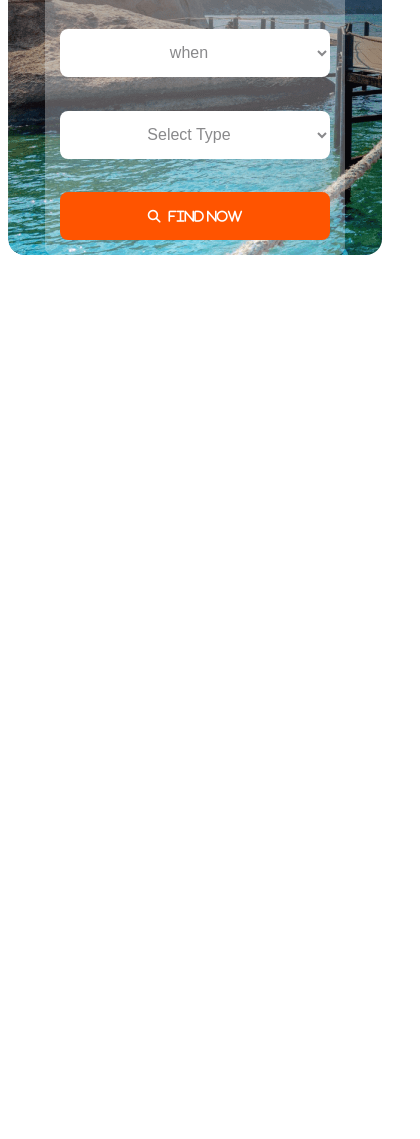
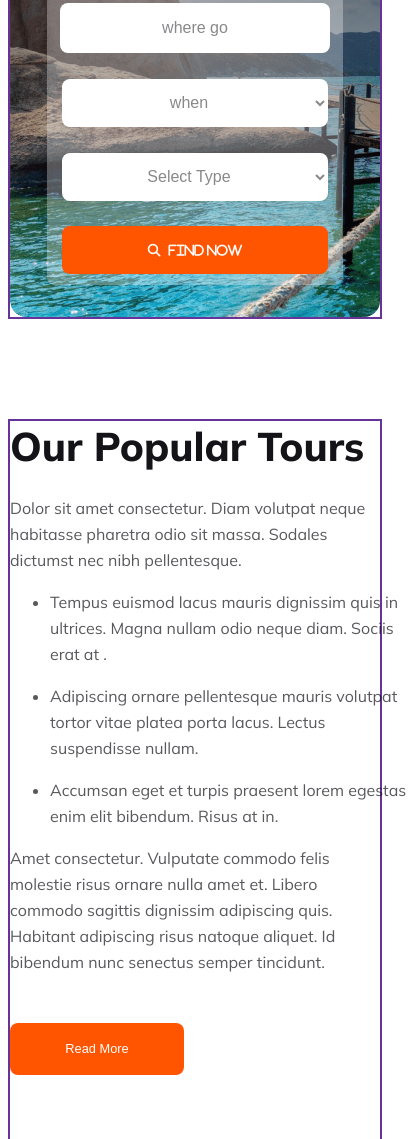
Before and after one commit to jobayerimtiaz/travel-website-responsive, a plain HTML site: page index.html in a window 390 px wide. Shown: the part 385-1524 px from the top of the page, 420 px wide, since content can reach past the window. Before the commit the page ends 844 px from the top, so only its background shows below. Drawn offline with Linux system fonts and the light colour scheme.

Commit message:
popular tour section done

```diff
--- a/css/styles.css
+++ b/css/styles.css
@@ -11,8 +11,8 @@
 
 .container {
     max-width: 1170px;
-    margin: 40px auto;
-    /* border: 2px solid rebeccapurple; */
+    margin: 100px auto;
+    border: 2px solid rebeccapurple;
 }
 
 .btn-primary {
@@ -140,6 +140,41 @@
     margin-left: 8px;
 }
 
+/* main styles.......... */
+
+/* popular tour section */
+
+.popular-tour {
+    display: grid;
+    grid-template-columns: repeat(2, 1fr);
+    gap: 90px;
+}
+
+.popular-tour-text h2 {
+    color: rgb(19, 19, 24);
+    font-size: 2.5rem;
+    margin-top: 0px;
+    margin-bottom: 24px;
+    font-weight: 800;
+    text-align: left;
+}
+
+.popular-tour-text p,
+li {
+    color: rgba(19, 19, 24, 0.7);
+    font-size: 1rem;
+    font-weight: 400;
+    margin-bottom: 16px;
+    line-height: 26px;
+    text-align: left;
+}
+
+.popular-tour-text button {
+    margin-top: 32px;
+}
+
+
+
 /* responsive styles */
 
 @media screen and (max-width: 576px) {
@@ -189,4 +224,31 @@
         width: 90%;
         height: 48px;
     }
+
+    .banner-input {
+        margin-bottom: 32px;
+    }
+
+    .popular-tour {
+        display: grid;
+        grid-template-columns: 1fr;
+    }
+
+    .popular-tour-text p,
+    li {
+        width: 370px;
+    }
+
+    .btn-read-more {
+        width: 174px;
+        height: 52px;
+    }
+
+    .popular-tour-img img {
+        width: 100%;
+    }
+
+
+
+
 }
--- a/index.html
+++ b/index.html
@@ -46,8 +46,28 @@
 
         </div>
     </header>
-    <main>
-
+    <main class="container">
+        <section class="popular-tour">
+            <div class="popular-tour-text">
+                <h2>Our Popular Tours</h2>
+                <p>Dolor sit amet consectetur. Diam volutpat neque habitasse pharetra odio sit massa. Sodales dictumst
+                    nec nibh pellentesque.</p>
+                <ul>
+                    <li>Tempus euismod lacus mauris dignissim quis in ultrices. Magna nullam odio neque diam. Sociis
+                        erat at .</li>
+                    <li>Adipiscing ornare pellentesque mauris volutpat tortor vitae platea porta lacus. Lectus
+                        suspendisse nullam.</li>
+                    <li> Accumsan eget et turpis praesent lorem egestas enim elit bibendum. Risus at in.</li>
+                </ul>
+                <p>Amet consectetur. Vulputate commodo felis molestie risus
+                    ornare nulla amet et. Libero commodo sagittis dignissim adipiscing quis. Habitant adipiscing risus
+                    natoque aliquet. Id bibendum nunc senectus semper tincidunt. </p>
+                <button class="btn-primary btn-read-more">Read More</button>
+            </div>
+            <div class="popular-tour-img">
+                <img src="./Images/snowcappedhill.png" alt="">
+            </div>
+        </section>
     </main>
 
     <footer>
```
